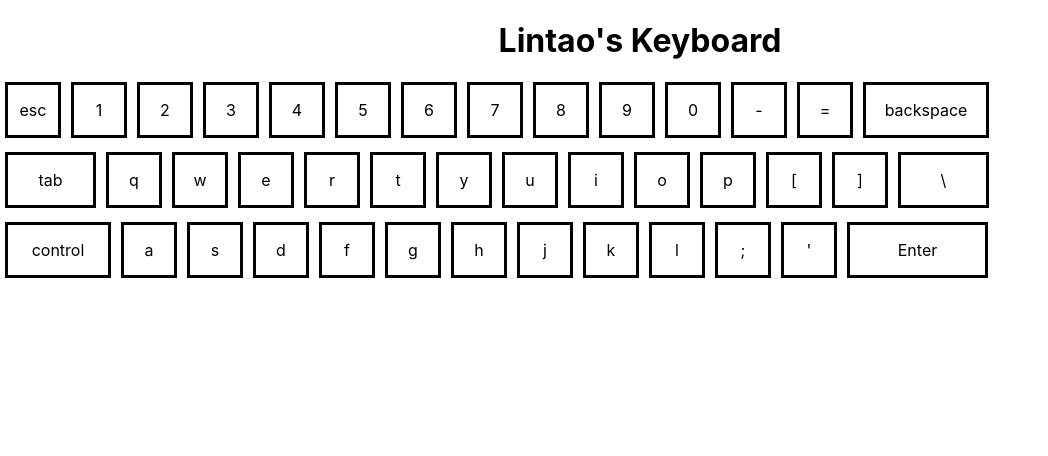
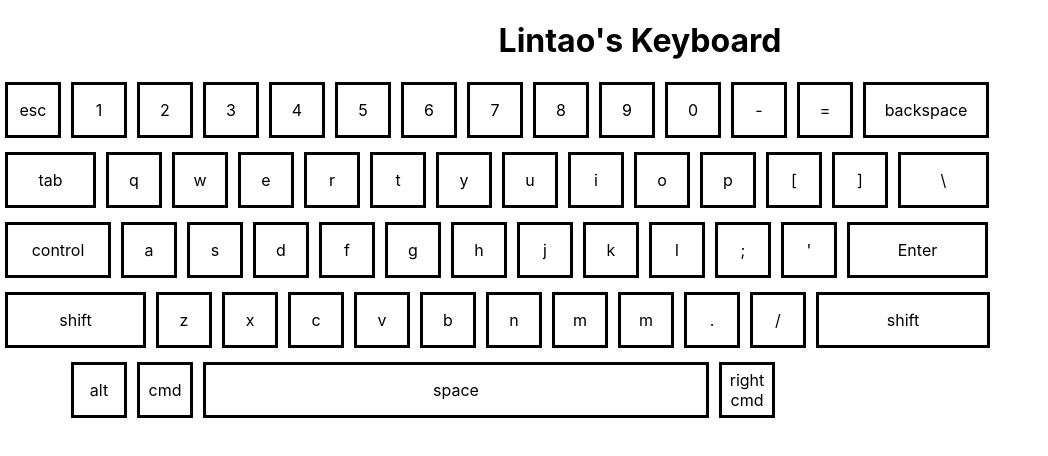
Before and after one commit to LintaoAmons/Keyboard, a React (Create React App) app: page / in a window 1280 px wide. Shown: the top 456 px of the page, without its empty margins (0-1048 px from the left). Built offline with nearby package versions, Linux system fonts and the light colour scheme.

Commit message:
keyboard layout done

```diff
--- a/src/core/Keyboard.module.scss
+++ b/src/core/Keyboard.module.scss
@@ -1,16 +1,25 @@
 @mixin row {
 	display: flex;
 	height: 70px;
-}
-
-.row0 {
-	@include row;
 }
 
 .row1 {
 	@include row;
 }
 
+.row2 {
+	@include row;
+}
+
 .row3 {
 	@include row;
 }
+
+.row4 {
+	@include row;
+}
+
+// 好像没必要 row 12345, 算了，反正写都写了
+.row5 {
+	@include row;
+}
--- a/src/core/Keyboard.tsx
+++ b/src/core/Keyboard.tsx
@@ -5,7 +5,7 @@ import styles from './Keyboard.module.scss'
 const Keyboard: React.FC = () => {
   return (
     <div>
-      <div className={styles.row0}>
+      <div className={styles.row1}>
         <OneButton keycode='esc'/>
         <OneButton keycode='1'/>
         <OneButton keycode='2'/>
@@ -21,7 +21,7 @@ const Keyboard: React.FC = () => {
         <OneButton keycode='='/>
         <OneButton keycode='backspace' size={30}/>
       </div>
-      <div className={styles.row1}>
+      <div className={styles.row2}>
         <OneButton keycode='tab' size={20}/>
         <OneButton keycode='q' />
         <OneButton keycode='w'/>
@@ -52,6 +52,27 @@ const Keyboard: React.FC = () => {
         <OneButton keycode="'"/>
         <OneButton keycode='Enter' size={40}/>
       </div>
+      <div className={styles.row4}>
+        <OneButton keycode='shift' size={40}/>
+        <OneButton keycode='z' />
+        <OneButton keycode='x'/>
+        <OneButton keycode='c'/>
+        <OneButton keycode='v'/>
+        <OneButton keycode='b'/>
+        <OneButton keycode='n'/>
+        <OneButton keycode='m'/>
+        <OneButton keycode='m'/>
+        <OneButton keycode='.'/>
+        <OneButton keycode='/'/>
+        <OneButton keycode="shift" size={50}/>
+      </div>
+      <div className={styles.row5}>
+        <OneButton keycode='Placeholder' hidden={true}/>
+        <OneButton keycode='alt'/>
+        <OneButton keycode='cmd'/>
+        <OneButton keycode='space' size={100}/>
+        <OneButton keycode='right cmd'/>
+      </div>
     </div>
   )
 }
--- a/src/core/OneButton/OneButton.module.scss
+++ b/src/core/OneButton/OneButton.module.scss
@@ -37,5 +37,14 @@
 
 .size50 {
 	@include button;
-	flex-grow: 6;
+	width: 168px;
 }
+
+.size100 {
+	@include button;
+	width: 500px;
+}
+
+.hidden {
+	visibility: hidden;
+}
--- a/src/core/OneButton/OneButton.tsx
+++ b/src/core/OneButton/OneButton.tsx
@@ -1,9 +1,11 @@
+import { sign } from 'crypto';
 import styles from './OneButton.module.scss';
 export interface OneButtonProps {
   keycode: String;
   size?: number;
   modifiers?: Modifier[]
   description?: String;
+  hidden?: boolean;
 }
 
 export enum Modifier {
@@ -14,19 +16,24 @@ export enum Modifier {
 }
 
 const OneButton: React.FC<OneButtonProps> = (props) => {
-  const buttonSize : (size?: number) => string = (size) => {
+  const buttonSize: (size?: number) => string = (size) => {
     switch (size) {
       case 20: return styles.size20
       case 25: return styles.size25
       case 30: return styles.size30
       case 40: return styles.size40
       case 50: return styles.size50
+      case 100: return styles.size100
       default: return styles.size10
     }
   }
 
+  const calculateStyle: (size?: number, hidden?: boolean) => string = (size, hidden) => {
+    return `${(props.hidden == true) ? styles.hidden : null} ${buttonSize(props.size)}`
+  }
+
   return (
-    <div className={buttonSize(props.size)}>
+    <div className={calculateStyle(props.size, props.hidden)}>
       <span>{props.keycode}</span>
     </div>
   )
```
